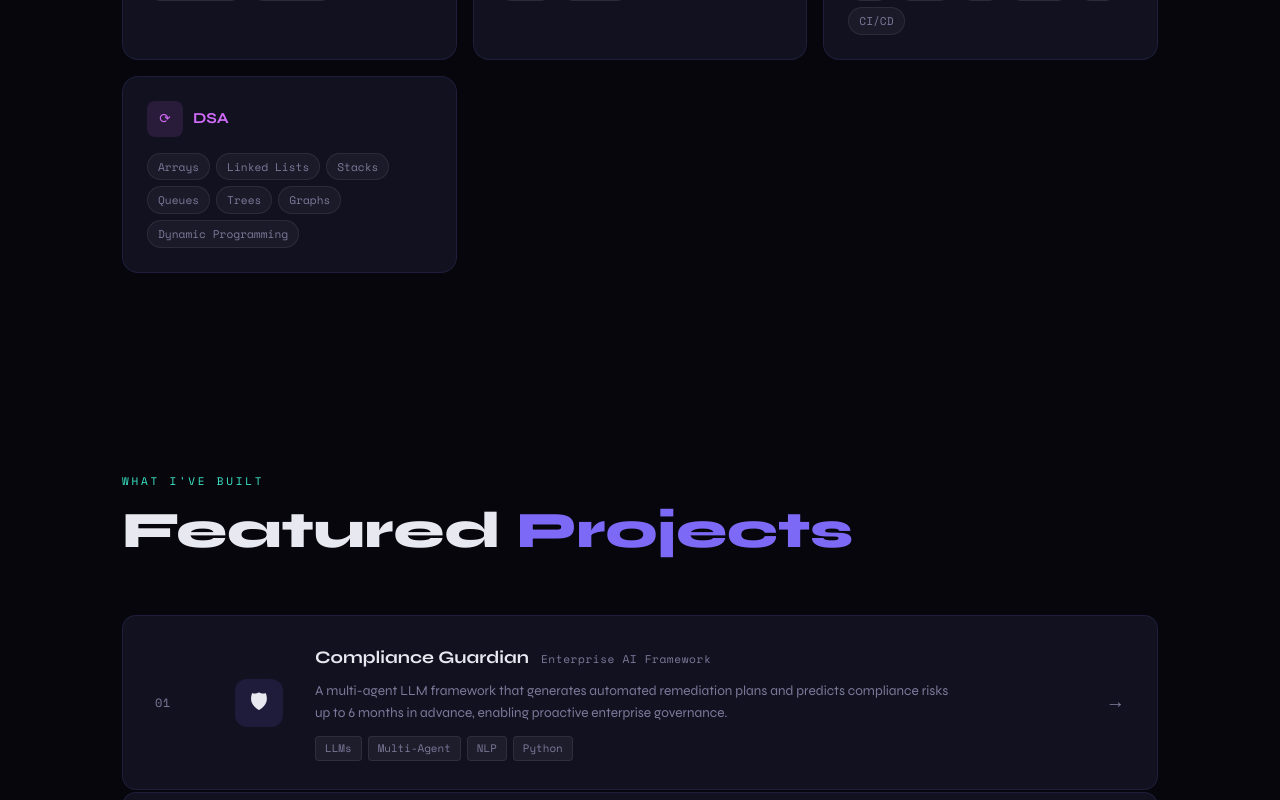
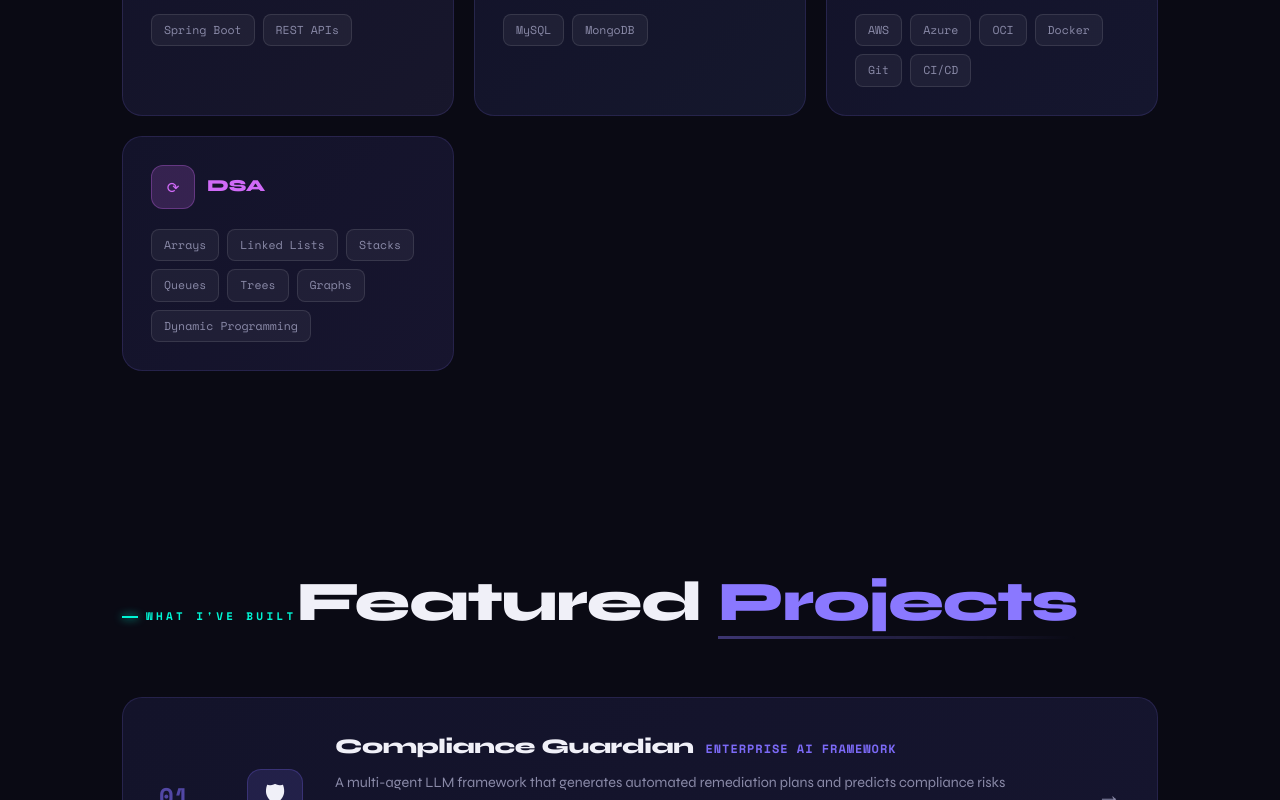
Before and after one commit to david578-arc/David-portfolio, a React (Create React App) app: page / in a window 1280 px wide. Shown: the part 1360-2160 px from the top of the page. Built offline with nearby package versions, Linux system fonts and the light colour scheme.

Commit message:
Initial commit

```diff
--- a/src/App.css
+++ b/src/App.css
@@ -31,23 +31,54 @@ section {
 .section-label {
   font-family: var(--mono);
   font-size: 11px;
-  letter-spacing: 0.25em;
+  letter-spacing: 0.3em;
   text-transform: uppercase;
   color: var(--accent2);
   margin-bottom: 12px;
+  font-weight: 700;
+  position: relative;
+  display: inline-block;
+  padding-left: 24px;
+}
+
+.section-label::before {
+  content: '';
+  position: absolute;
+  left: 0;
+  top: 50%;
+  transform: translateY(-50%);
+  width: 16px;
+  height: 2px;
+  background: var(--accent2);
+  box-shadow: 0 0 8px var(--accent2);
 }
 
 .section-title {
   font-family: var(--sans);
-  font-size: clamp(2rem, 5vw, 3.2rem);
-  font-weight: 800;
+  font-size: clamp(2.2rem, 5vw, 3.5rem);
+  font-weight: 900;
   line-height: 1.1;
-  margin-bottom: 56px;
+  margin-bottom: 64px;
   color: var(--text);
+  letter-spacing: -0.02em;
+  position: relative;
+  display: inline-block;
 }
 
 .section-title span {
   color: var(--accent);
+  position: relative;
+}
+
+.section-title span::after {
+  content: '';
+  position: absolute;
+  bottom: -4px;
+  left: 0;
+  right: 0;
+  height: 3px;
+  background: linear-gradient(90deg, var(--accent), transparent);
+  opacity: 0.4;
 }
 
 @media (max-width: 768px) {
--- a/src/components/Experience.css
+++ b/src/components/Experience.css
@@ -2,12 +2,25 @@
   display: flex;
   flex-direction: column;
   gap: 0;
+  position: relative;
+}
+
+.exp__timeline::before {
+  content: '';
+  position: absolute;
+  left: 20px;
+  top: 0;
+  bottom: 0;
+  width: 2px;
+  background: linear-gradient(to bottom, var(--accent), var(--accent2), transparent);
+  opacity: 0.3;
 }
 
 .exp__item {
   display: grid;
   grid-template-columns: 40px 1fr;
-  gap: 24px;
+  gap: 32px;
+  position: relative;
 }
 
 .exp__line-col {
@@ -15,39 +28,75 @@
   flex-direction: column;
   align-items: center;
   padding-top: 6px;
+  position: relative;
+  z-index: 2;
 }
 
 .exp__dot {
-  width: 14px;
-  height: 14px;
+  width: 18px;
+  height: 18px;
   background: var(--e-color);
   border-radius: 50%;
-  box-shadow: 0 0 16px var(--e-color);
+  box-shadow: 0 0 24px var(--e-color), 0 0 48px var(--e-color);
   flex-shrink: 0;
+  position: relative;
+  animation: pulse-dot 2s ease-in-out infinite;
+}
+
+.exp__dot::before {
+  content: '';
+  position: absolute;
+  inset: -4px;
+  border: 2px solid var(--e-color);
+  border-radius: 50%;
+  opacity: 0.3;
+}
+
+@keyframes pulse-dot {
+  0%, 100% { transform: scale(1); }
+  50% { transform: scale(1.15); }
 }
 
 .exp__connector {
   flex: 1;
   width: 2px;
-  background: linear-gradient(to bottom, var(--e-color), transparent);
+  background: transparent;
   margin: 8px 0;
   min-height: 40px;
 }
 
 .exp__card {
-  background: var(--surface);
+  background: linear-gradient(135deg, var(--surface) 0%, color-mix(in srgb, var(--surface) 95%, var(--e-color)) 100%);
   border: 1px solid var(--border);
-  border-radius: 16px;
-  padding: 28px;
-  margin-bottom: 24px;
-  transition: all 0.3s;
+  border-radius: 20px;
+  padding: 32px;
+  margin-bottom: 32px;
+  transition: all 0.4s cubic-bezier(0.4, 0, 0.2, 1);
+  position: relative;
+  overflow: hidden;
+}
+
+.exp__card::before {
+  content: '';
+  position: absolute;
+  top: 0;
+  left: 0;
+  right: 0;
+  height: 3px;
+  background: linear-gradient(90deg, var(--e-color), transparent);
+  opacity: 0;
+  transition: opacity 0.4s;
 }
 
 .exp__card:hover {
   border-color: var(--e-color);
-  background: color-mix(in srgb, var(--e-color) 5%, var(--surface));
-  box-shadow: 0 6px 20px rgba(0,0,0,0.25);
-  transform: translateY(-2px);
+  background: linear-gradient(135deg, color-mix(in srgb, var(--e-color) 8%, var(--surface)) 0%, color-mix(in srgb, var(--surface) 95%, var(--e-color)) 100%);
+  box-shadow: 0 12px 40px rgba(0,0,0,0.4), 0 0 0 1px var(--e-color);
+  transform: translateX(8px) translateY(-4px);
+}
+
+.exp__card:hover::before {
+  opacity: 1;
 }
 
 .exp__card-top {
@@ -61,55 +110,70 @@
 
 .exp__role {
   font-family: var(--sans);
-  font-size: 1.1rem;
-  font-weight: 700;
+  font-size: 1.25rem;
+  font-weight: 800;
   color: var(--text);
-  margin-bottom: 4px;
+  margin-bottom: 6px;
+  letter-spacing: -0.02em;
 }
 
 .exp__company {
   font-family: var(--mono);
-  font-size: 0.8rem;
+  font-size: 0.85rem;
   color: var(--e-color);
   letter-spacing: 0.05em;
+  font-weight: 600;
+  text-transform: uppercase;
 }
 
 .exp__period {
   font-family: var(--mono);
   font-size: 0.72rem;
-  color: var(--muted);
-  background: rgba(255,255,255,0.04);
-  border: 1px solid var(--border);
-  padding: 4px 10px;
+  color: var(--text);
+  background: color-mix(in srgb, var(--e-color) 15%, transparent);
+  border: 1px solid var(--e-color);
+  padding: 6px 14px;
   border-radius: 100px;
   white-space: nowrap;
+  font-weight: 600;
 }
 
 .exp__desc {
-  font-size: 0.88rem;
+  font-size: 0.92rem;
   color: var(--muted);
-  line-height: 1.7;
-  margin-bottom: 16px;
+  line-height: 1.8;
+  margin-bottom: 20px;
 }
 
 .exp__highlights {
-  display: flex;
-  flex-wrap: wrap;
-  gap: 8px;
+  display: grid;
+  grid-template-columns: repeat(auto-fit, minmax(180px, 1fr));
+  gap: 10px;
 }
 
 .exp__highlight {
   font-family: var(--mono);
   font-size: 0.72rem;
-  color: var(--muted);
+  color: var(--text);
   display: flex;
   align-items: center;
-  gap: 5px;
+  gap: 8px;
+  background: rgba(255,255,255,0.03);
+  padding: 8px 12px;
+  border-radius: 8px;
+  border: 1px solid rgba(255,255,255,0.06);
+  transition: all 0.3s;
+}
+
+.exp__card:hover .exp__highlight {
+  background: rgba(255,255,255,0.06);
+  border-color: rgba(255,255,255,0.12);
 }
 
 .exp__check {
   color: var(--e-color);
-  font-size: 0.8rem;
+  font-size: 0.9rem;
+  font-weight: bold;
 }
 
 @media (max-width: 600px) {
--- a/src/components/Experience.js
+++ b/src/components/Experience.js
@@ -17,14 +17,6 @@ const exp = [
     color: '#7c6af7',
     desc: 'Worked on end-to-end machine learning workflows including data preprocessing, model training, evaluation, and integration of AI components into production-oriented systems.',
     highlights: ['End-to-end ML workflows', 'Model training & evaluation', 'Production AI integration', 'Data preprocessing pipelines'],
-  },
-  {
-    role: 'Machine Learning Engineer Intern',
-    company: 'Internpe',
-    period: 'Internship',
-    color: '#3de8c8',
-    desc: 'Implemented supervised learning models, feature engineering pipelines, and evaluation metrics for real-world datasets using Python and TensorFlow.',
-    highlights: ['Supervised learning models', 'Feature engineering pipelines', 'Python & TensorFlow', 'Real-world dataset analysis'],
   },
 ];
 
--- a/src/components/Projects.css
+++ b/src/components/Projects.css
@@ -1,20 +1,20 @@
 .projects__list {
   display: flex;
   flex-direction: column;
-  gap: 2px;
+  gap: 20px;
 }
 
 .project-item {
   display: grid;
-  grid-template-columns: 56px 56px 1fr 40px;
+  grid-template-columns: 60px 60px 1fr 50px;
   align-items: center;
-  gap: 24px;
-  padding: 28px 32px;
-  border-radius: 14px;
-  background: var(--surface);
+  gap: 28px;
+  padding: 32px 36px;
+  border-radius: 20px;
+  background: linear-gradient(135deg, var(--surface) 0%, color-mix(in srgb, var(--surface) 98%, var(--p-color)) 100%);
   border: 1px solid var(--border);
   cursor: pointer;
-  transition: all 0.3s;
+  transition: all 0.4s cubic-bezier(0.4, 0, 0.2, 1);
   position: relative;
   overflow: hidden;
   text-decoration: none;
@@ -27,46 +27,70 @@
   left: 0;
   top: 0;
   bottom: 0;
-  width: 3px;
-  background: var(--p-color);
+  width: 4px;
+  background: linear-gradient(to bottom, var(--p-color), transparent);
   transform: scaleY(0);
-  transition: transform 0.3s;
+  transition: transform 0.4s cubic-bezier(0.4, 0, 0.2, 1);
   border-radius: 2px 0 0 2px;
+}
+
+.project-item::after {
+  content: '';
+  position: absolute;
+  inset: 0;
+  background: radial-gradient(circle at 100% 50%, color-mix(in srgb, var(--p-color) 15%, transparent), transparent 70%);
+  opacity: 0;
+  transition: opacity 0.4s;
 }
 
 .project-item--hovered {
   border-color: var(--p-color);
-  background: color-mix(in srgb, var(--p-color) 8%, var(--surface));
-  transform: translateX(6px);
-  box-shadow: 0 8px 24px rgba(0,0,0,0.3);
+  background: linear-gradient(135deg, color-mix(in srgb, var(--p-color) 10%, var(--surface)) 0%, color-mix(in srgb, var(--surface) 95%, var(--p-color)) 100%);
+  transform: translateX(12px) scale(1.02);
+  box-shadow: 0 16px 48px rgba(0,0,0,0.4), 0 0 0 1px var(--p-color);
 }
 
 .project-item--hovered::before {
   transform: scaleY(1);
 }
 
+.project-item--hovered::after {
+  opacity: 1;
+}
+
 .project-item__num {
   font-family: var(--mono);
-  font-size: 0.75rem;
-  color: var(--muted);
+  font-size: 1.5rem;
+  color: var(--p-color);
   letter-spacing: 0.05em;
+  font-weight: 800;
+  opacity: 0.6;
+  transition: all 0.4s;
+}
+
+.project-item--hovered .project-item__num {
+  opacity: 1;
+  transform: scale(1.1);
 }
 
 .project-item__icon {
-  width: 48px;
-  height: 48px;
-  background: color-mix(in srgb, var(--p-color) 12%, transparent);
-  border-radius: 12px;
+  width: 56px;
+  height: 56px;
+  background: color-mix(in srgb, var(--p-color) 15%, transparent);
+  border-radius: 14px;
   display: flex;
   align-items: center;
   justify-content: center;
-  font-size: 1.3rem;
+  font-size: 1.5rem;
   flex-shrink: 0;
-  transition: background 0.3s;
+  transition: all 0.4s cubic-bezier(0.4, 0, 0.2, 1);
+  border: 1px solid color-mix(in srgb, var(--p-color) 25%, transparent);
 }
 
 .project-item--hovered .project-item__icon {
-  background: color-mix(in srgb, var(--p-color) 22%, transparent);
+  background: color-mix(in srgb, var(--p-color) 30%, transparent);
+  border-color: var(--p-color);
+  transform: rotate(5deg) scale(1.1);
 }
 
 .project-item__body {
@@ -83,29 +107,33 @@
 
 .project-item__title {
   font-family: var(--sans);
-  font-size: 1.1rem;
-  font-weight: 700;
+  font-size: 1.3rem;
+  font-weight: 800;
   color: var(--text);
-  transition: color 0.3s;
+  transition: all 0.4s;
+  letter-spacing: -0.02em;
 }
 
 .project-item--hovered .project-item__title {
   color: var(--p-color);
+  transform: translateX(4px);
 }
 
 .project-item__subtitle {
   font-family: var(--mono);
-  font-size: 0.7rem;
-  color: var(--muted);
-  letter-spacing: 0.05em;
+  font-size: 0.75rem;
+  color: var(--p-color);
+  letter-spacing: 0.08em;
+  text-transform: uppercase;
+  font-weight: 600;
 }
 
 .project-item__desc {
-  font-size: 0.85rem;
+  font-size: 0.9rem;
   color: var(--muted);
-  line-height: 1.6;
-  margin-bottom: 12px;
-  max-width: 640px;
+  line-height: 1.7;
+  margin-bottom: 14px;
+  max-width: 680px;
 }
 
 .project-item__tags {
@@ -116,24 +144,34 @@
 
 .project-item__tag {
   font-family: var(--mono);
-  font-size: 0.68rem;
-  padding: 3px 9px;
-  background: rgba(255,255,255,0.05);
-  border: 1px solid rgba(255,255,255,0.08);
-  border-radius: 4px;
-  color: var(--muted);
+  font-size: 0.7rem;
+  padding: 5px 12px;
+  background: rgba(255,255,255,0.06);
+  border: 1px solid rgba(255,255,255,0.1);
+  border-radius: 6px;
+  color: var(--text);
+  transition: all 0.3s;
+  font-weight: 500;
+}
+
+.project-item--hovered .project-item__tag {
+  background: color-mix(in srgb, var(--p-color) 15%, transparent);
+  border-color: var(--p-color);
+  color: var(--p-color);
 }
 
 .project-item__arrow {
-  font-size: 1.2rem;
+  font-size: 1.5rem;
   color: var(--muted);
-  transition: all 0.3s;
+  transition: all 0.4s cubic-bezier(0.4, 0, 0.2, 1);
   justify-self: end;
+  position: relative;
+  z-index: 1;
 }
 
 .project-item--hovered .project-item__arrow {
   color: var(--p-color);
-  transform: translateX(4px);
+  transform: translateX(8px) scale(1.2);
 }
 
 @media (max-width: 768px) {
--- a/src/components/Skills.css
+++ b/src/components/Skills.css
@@ -1,72 +1,118 @@
 .skills__grid {
   display: grid;
-  grid-template-columns: repeat(auto-fill, minmax(280px, 1fr));
-  gap: 16px;
+  grid-template-columns: repeat(auto-fill, minmax(300px, 1fr));
+  gap: 20px;
 }
 
 .skill-card {
-  background: var(--surface);
+  background: linear-gradient(135deg, var(--surface) 0%, color-mix(in srgb, var(--surface) 98%, var(--card-color)) 100%);
   border: 1px solid var(--border);
-  border-radius: 16px;
-  padding: 24px;
-  transition: transform 0.25s, border-color 0.25s, box-shadow 0.25s;
+  border-radius: 20px;
+  padding: 28px;
+  transition: all 0.4s cubic-bezier(0.4, 0, 0.2, 1);
   animation: fadeUp 0.6s ease both;
+  position: relative;
+  overflow: hidden;
+}
+
+.skill-card::before {
+  content: '';
+  position: absolute;
+  top: 0;
+  left: 0;
+  right: 0;
+  height: 3px;
+  background: linear-gradient(90deg, var(--card-color), transparent);
+  opacity: 0;
+  transition: opacity 0.4s;
+}
+
+.skill-card::after {
+  content: '';
+  position: absolute;
+  inset: 0;
+  background: radial-gradient(circle at 50% 0%, color-mix(in srgb, var(--card-color) 12%, transparent), transparent 60%);
+  opacity: 0;
+  transition: opacity 0.4s;
 }
 
 .skill-card:hover {
-  transform: translateY(-4px);
+  transform: translateY(-8px) scale(1.02);
   border-color: var(--card-color);
-  box-shadow: 0 8px 32px color-mix(in srgb, var(--card-color) 20%, transparent);
+  box-shadow: 0 16px 48px color-mix(in srgb, var(--card-color) 25%, rgba(0,0,0,0.5)), 0 0 0 1px var(--card-color);
+  background: linear-gradient(135deg, color-mix(in srgb, var(--card-color) 8%, var(--surface)) 0%, color-mix(in srgb, var(--surface) 95%, var(--card-color)) 100%);
+}
+
+.skill-card:hover::before,
+.skill-card:hover::after {
+  opacity: 1;
 }
 
 .skill-card__header {
   display: flex;
   align-items: center;
-  gap: 10px;
-  margin-bottom: 16px;
+  gap: 12px;
+  margin-bottom: 20px;
 }
 
 .skill-card__icon {
-  font-size: 1.2rem;
-  width: 36px;
-  height: 36px;
-  background: color-mix(in srgb, var(--card-color) 12%, transparent);
-  border-radius: 8px;
+  font-size: 1.3rem;
+  width: 44px;
+  height: 44px;
+  background: color-mix(in srgb, var(--card-color) 18%, transparent);
+  border-radius: 12px;
   display: flex;
   align-items: center;
   justify-content: center;
   color: var(--card-color);
   font-family: var(--mono);
-  font-size: 0.85rem;
+  font-size: 0.95rem;
+  border: 1px solid color-mix(in srgb, var(--card-color) 30%, transparent);
+  transition: all 0.4s cubic-bezier(0.4, 0, 0.2, 1);
+}
+
+.skill-card:hover .skill-card__icon {
+  background: color-mix(in srgb, var(--card-color) 30%, transparent);
+  border-color: var(--card-color);
+  transform: rotate(-5deg) scale(1.1);
 }
 
 .skill-card__label {
-  font-weight: 700;
-  font-size: 0.95rem;
+  font-weight: 800;
+  font-size: 1.05rem;
   color: var(--card-color);
   font-family: var(--sans);
+  letter-spacing: -0.01em;
+  transition: all 0.3s;
+}
+
+.skill-card:hover .skill-card__label {
+  transform: translateX(4px);
 }
 
 .skill-card__tags {
   display: flex;
   flex-wrap: wrap;
-  gap: 6px;
+  gap: 8px;
 }
 
 .skill-tag {
   font-family: var(--mono);
-  font-size: 0.7rem;
-  padding: 4px 10px;
-  background: rgba(255,255,255,0.04);
-  border: 1px solid rgba(255,255,255,0.08);
-  border-radius: 100px;
+  font-size: 0.72rem;
+  padding: 6px 12px;
+  background: rgba(255,255,255,0.05);
+  border: 1px solid rgba(255,255,255,0.1);
+  border-radius: 8px;
   color: var(--muted);
-  transition: color 0.2s, border-color 0.2s;
+  transition: all 0.3s;
+  font-weight: 500;
 }
 
 .skill-card:hover .skill-tag {
   color: var(--text);
-  border-color: rgba(255,255,255,0.15);
+  border-color: color-mix(in srgb, var(--card-color) 40%, transparent);
+  background: color-mix(in srgb, var(--card-color) 10%, rgba(255,255,255,0.05));
+  transform: translateY(-2px);
 }
 
 @keyframes fadeUp {
--- a/src/index.css
+++ b/src/index.css
@@ -5,15 +5,15 @@
 }
 
 :root {
-  --bg: #06060c;
-  --bg2: #0d0d18;
-  --surface: #111120;
-  --border: rgba(120, 120, 255, 0.12);
-  --accent: #7c6af7;
-  --accent2: #3de8c8;
-  --accent3: #f76a6a;
-  --text: #e8e8f0;
-  --muted: #7a7a9a;
+  --bg: #0a0a14;
+  --bg2: #0f0f1e;
+  --surface: #13132a;
+  --border: rgba(138, 120, 255, 0.15);
+  --accent: #8a78ff;
+  --accent2: #00f5d4;
+  --accent3: #ff6b9d;
+  --text: #f0f0f8;
+  --muted: #8a8aa8;
   --mono: 'Space Mono', monospace;
   --sans: 'Syne', sans-serif;
 }
```
Also changed, not shown: 1 other file (tests, documents, lock files or other folders).
